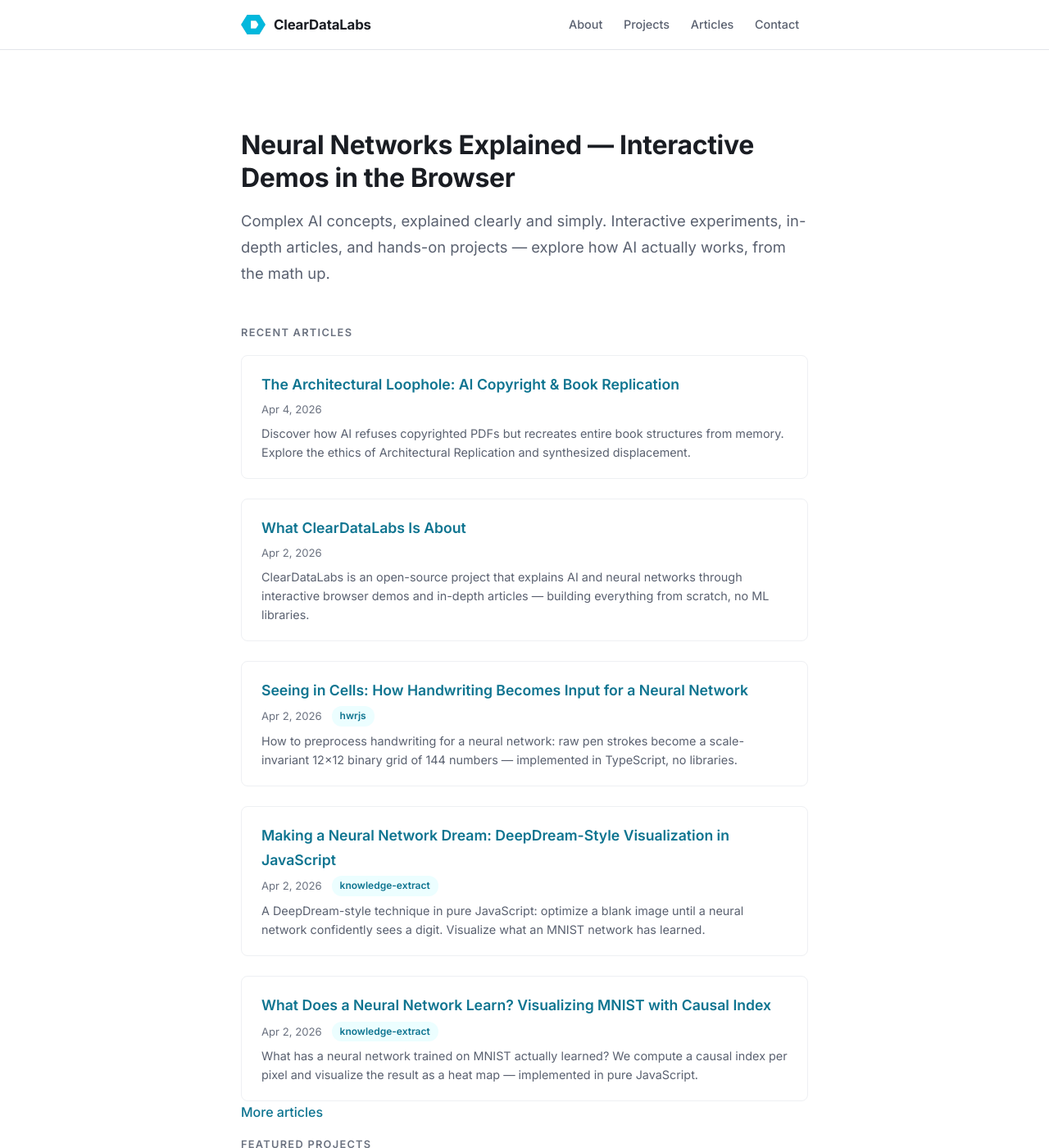
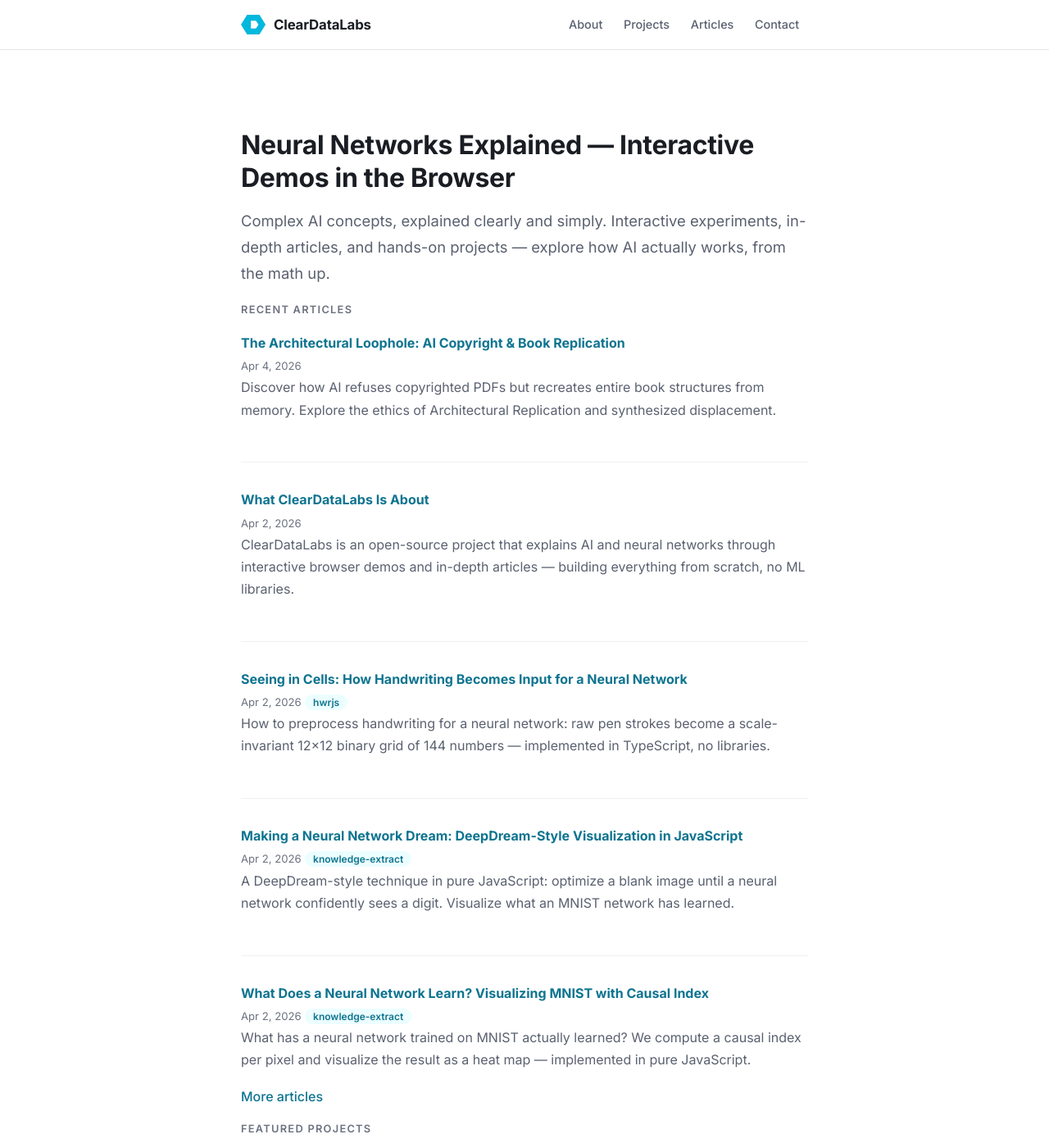
Before and after one commit to cleardatalabs/cleardatalabs.github.io, a Jekyll site: the page built from index.md, in a window 1280 px wide and 1400 px high. Shown: the whole window at 82% size. Built offline with Jekyll 4.4.1, drawn with Linux system fonts in a browser that asks for light colours.

Commit message:
css refactor and simplify

```diff
--- a/_includes/header.html
+++ b/_includes/header.html
@@ -5,10 +5,10 @@
       ClearDataLabs
     </a>
     <nav class="site-nav">
-      <a href="{{ '/about/' | relative_url }}"{% if page.url == '/about/' %} class="active"{% endif %}>About</a>
-      <a href="{{ '/projects/' | relative_url }}"{% if page.url == '/projects/' %} class="active"{% endif %}>Projects</a>
-      <a href="{{ '/articles/' | relative_url }}"{% if page.url contains '/articles' %} class="active"{% endif %}>Articles</a>
-      <a href="{{ '/contact/' | relative_url }}"{% if page.url == '/contact/' %} class="active"{% endif %}>Contact</a>
+      <a class="nav-link{% if page.url == '/about/' %} active{% endif %}" href="{{ '/about/' | relative_url }}">About</a>
+      <a class="nav-link{% if page.url == '/projects/' %} active{% endif %}" href="{{ '/projects/' | relative_url }}">Projects</a>
+      <a class="nav-link{% if page.url contains '/articles' %} active{% endif %}" href="{{ '/articles/' | relative_url }}">Articles</a>
+      <a class="nav-link{% if page.url == '/contact/' %} active{% endif %}" href="{{ '/contact/' | relative_url }}">Contact</a>
     </nav>
   </div>
 </header>
--- a/assets/css/main.css
+++ b/assets/css/main.css
@@ -133,7 +133,6 @@
 /* === Site Header === */
 .site-header {
   border-bottom: 1px solid var(--color-border);
-  background: var(--color-bg);
   position: sticky;
   top: 0;
   z-index: 100;
@@ -179,25 +178,20 @@
   gap: 0.25rem;
 }
 
-.site-nav a {
+.nav-link {
   padding: 0.35em 0.75em;
   color: var(--color-text-secondary);
   font-weight: 500;
   font-size: 0.9em;
   border-radius: var(--radius-sm);
   transition: color var(--transition), background var(--transition);
-  margin-left: 0;
 }
 
-.site-nav a:hover {
+.nav-link:hover,
+.nav-link.active {
   color: var(--color-accent);
   background: var(--color-accent-subtle);
   text-decoration: none;
-}
-
-.site-nav a.active {
-  color: var(--color-accent);
-  background: var(--color-accent-subtle);
 }
 
 /* === Site Footer === */
@@ -217,90 +211,22 @@
   color: var(--color-text-muted);
 }
 
+.site-footer-inner a {
+  color: var(--color-text-muted);
+  font-weight: 500;
+}
+
+.site-footer-inner a:hover {
+  color: var(--color-accent);
+}
+
 .footer-links {
   display: flex;
-  gap: 0.5em;
+  gap: 1em;
 }
 
-.footer-links a {
-  color: var(--color-text-muted);
-  font-weight: 500;
-  padding: 0.25em 0.5em;
-  border-radius: var(--radius-sm);
-  transition: color var(--transition), background var(--transition);
-}
-
-.footer-links a:hover {
-  color: var(--color-accent);
-  background: var(--color-accent-subtle);
-  text-decoration: none;
-}
-
-/* === Home Page === */
-.home-intro {
-  margin-bottom: 3em;
-}
-
-.home-intro p {
-  font-size: 1.15em;
-  color: var(--color-text-secondary);
-  line-height: 1.75;
-}
-
-.featured-projects {
-  margin-bottom: 3.5em;
-}
-
-.featured-projects h2 {
-  font-size: 0.8em;
-  text-transform: uppercase;
-  letter-spacing: 0.1em;
-  color: var(--color-text-muted);
-  margin-top: 0;
-  margin-bottom: 1.75em;
-  font-weight: 600;
-}
-
-.project-item {
-  margin-bottom: 2.5em;
-  padding-bottom: 2.5em;
-  border-bottom: 1px solid var(--color-border-light);
-}
-
-.project-item:last-child {
-  border-bottom: none;
-}
-
-.project-item h3 {
-  margin-top: 0.85em;
-  margin-bottom: 0.3em;
-}
-
-.project-item p {
-  color: var(--color-text-secondary);
-}
-
-.project-item img {
-  border-radius: var(--radius);
-  border: 1px solid var(--color-border);
-  box-shadow: var(--shadow-sm);
-  transition: box-shadow var(--transition);
-}
-
-.project-item a:hover img {
-  box-shadow: var(--shadow-md);
-}
-
-.project-links {
-  margin-top: 0.6em;
-  font-size: 0.9em;
-}
-
-.project-links a {
-  margin-right: 1em;
-}
-
-.recent-articles h2 {
+/* === Reusable: Section Title === */
+.section-title {
   font-size: 0.8em;
   text-transform: uppercase;
   letter-spacing: 0.1em;
@@ -310,52 +236,8 @@
   font-weight: 600;
 }
 
-/* === Post List (home + articles page) === */
-.post-list {
-  list-style: none;
-  padding: 0;
-  margin: 0;
-}
-
-.post-item {
-  margin-bottom: 1.5em;
-  padding: 1.25em 1.5em;
-  border: 1px solid var(--color-border-light);
-  border-radius: var(--radius);
-  background: var(--color-bg);
-  transition: border-color var(--transition), box-shadow var(--transition);
-}
-
-.post-item:hover {
-  border-color: var(--color-border);
-  box-shadow: var(--shadow-sm);
-}
-
-.post-item:last-child {
-  margin-bottom: 0;
-}
-
-.post-item-title {
-  font-size: 1.1em;
-  font-weight: 600;
-  display: block;
-  margin-bottom: 0.25em;
-}
-
-.post-item-meta {
-  display: flex;
-  align-items: center;
-  gap: 0.75em;
-  margin-bottom: 0.4em;
-}
-
-.post-item-date {
-  font-size: 0.82em;
-  color: var(--color-text-muted);
-  font-weight: 400;
-}
-
-.post-item-series {
+/* === Reusable: Badge === */
+.badge {
   font-size: 0.75em;
   background: var(--color-accent-subtle);
   color: var(--color-accent);
@@ -364,11 +246,90 @@
   font-weight: 600;
 }
 
-.post-item-desc {
+/* === Reusable: Date === */
+.date {
+  font-size: 0.85em;
+  color: var(--color-text-muted);
+  font-weight: 400;
+}
+
+/* === Reusable: Lead text === */
+.lead {
+  font-size: 1.15em;
+  color: var(--color-text-secondary);
+  line-height: 1.75;
+}
+
+/* === Reusable: Button link === */
+.btn {
+  display: inline-block;
   font-size: 0.9em;
+  padding: 0.4em 1em;
+  background: var(--color-accent);
+  color: #fff;
+  border-radius: var(--radius-sm);
+  font-weight: 600;
+  transition: background var(--transition);
+}
+
+.btn:hover {
+  background: var(--color-accent-hover);
+  color: #fff;
+  text-decoration: none;
+}
+
+/* === Item list (posts + projects) === */
+.item-list {
+  list-style: none;
+  padding: 0;
+  margin: 0;
+}
+
+.item {
+  margin-bottom: 2em;
+  padding-bottom: 2em;
+  border-bottom: 1px solid var(--color-border-light);
+}
+
+.item:last-child {
+  border-bottom: none;
+  margin-bottom: 0;
+  padding-bottom: 0;
+}
+
+.item h2,
+.item h3 {
+  margin-top: 0;
+  margin-bottom: 0.3em;
+}
+
+.item p {
   color: var(--color-text-secondary);
-  margin: 0;
-  line-height: 1.6;
+}
+
+.item .date {
+  font-size: 0.82em;
+}
+
+.item img {
+  border-radius: var(--radius);
+  border: 1px solid var(--color-border);
+  box-shadow: var(--shadow-sm);
+  transition: box-shadow var(--transition);
+  margin-bottom: 0.5em;
+}
+
+.item a:hover img {
+  box-shadow: var(--shadow-md);
+}
+
+.item-links {
+  margin-top: 0.6em;
+  font-size: 0.9em;
+}
+
+.item-links a {
+  margin-right: 1em;
 }
 
 /* === Post Layout === */
@@ -378,45 +339,17 @@
   border-bottom: 1px solid var(--color-border-light);
 }
 
-.post-title {
+.post-header h1 {
   margin-top: 0;
   margin-bottom: 0.4em;
-  font-size: 2em;
 }
 
-.post-date {
-  font-size: 0.85em;
-  color: var(--color-text-muted);
-  font-weight: 400;
+.post-header .badge {
+  margin-left: 0.75em;
 }
 
-.post-series {
-  display: inline-block;
-  margin-left: 0.75em;
-  font-size: 0.78em;
-  background: var(--color-accent-subtle);
-  color: var(--color-accent);
-  padding: 3px 12px;
-  border-radius: 12px;
-  font-weight: 600;
-}
-
-.post-demo-link {
-  display: inline-block;
+.post-header .btn {
   margin-top: 0.85em;
-  font-size: 0.9em;
-  padding: 0.4em 1em;
-  background: var(--color-accent);
-  color: #fff;
-  border-radius: var(--radius-sm);
-  font-weight: 600;
-  transition: background var(--transition);
-}
-
-.post-demo-link:hover {
-  background: var(--color-accent-hover);
-  color: #fff;
-  text-decoration: none;
 }
 
 .post-content {
@@ -435,24 +368,12 @@
   font-size: 0.9em;
 }
 
-.post-nav {
-  display: flex;
-  justify-content: space-between;
-  margin-top: 0.75em;
-  font-size: 0.9em;
-}
-
 /* === Page Layout === */
 .page-title {
   margin-top: 0;
   margin-bottom: 1.25em;
   padding-bottom: 0.6em;
   border-bottom: 1px solid var(--color-border-light);
-}
-
-/* === Projects Page === */
-.projects-list .project-item h2 {
-  margin-top: 0;
 }
 
 /* === 404 === */
@@ -488,7 +409,7 @@
     gap: 0.125rem;
   }
 
-  .site-nav a {
+  .nav-link {
     padding: 0.3em 0.6em;
   }
 
@@ -506,15 +427,11 @@
     padding: 1.75em 1.25rem 3em;
   }
 
-  .home-intro p {
+  .lead {
     font-size: 1.05em;
   }
 
-  .post-item {
-    padding: 1em 1.15em;
-  }
-
-  .post-title {
+  .post-header h1 {
     font-size: 1.6em;
   }
 }
--- a/index.md
+++ b/index.md
@@ -5,53 +5,47 @@
 image: /assets/img/ai.gif
 ---
 <h1>Neural Networks Explained — Interactive Demos in the Browser</h1>
-<div class="home-intro">
-  <p>Complex AI concepts, explained clearly and simply. Interactive experiments, in-depth articles, and hands-on projects — explore how AI actually works, from the math up.</p>
+<p class="lead">Complex AI concepts, explained clearly and simply. Interactive experiments, in-depth articles, and hands-on projects — explore how AI actually works, from the math up.</p>
+
+<h2 class="section-title">Recent Articles</h2>
+<ul class="item-list">
+  {% for post in site.posts limit:5 %}
+  <li class="item">
+    <a href="{{ post.url | relative_url }}"><strong>{{ post.title }}</strong></a>
+    <div>
+      <time class="date" datetime="{{ post.date | date_to_xmlschema }}">{{ post.date | date: "%b %-d, %Y" }}</time>
+      {% if post.series %}<span class="badge">{{ post.series }}</span>{% endif %}
+    </div>
+    {% if post.description %}<p>{{ post.description }}</p>{% endif %}
+  </li>
+  {% endfor %}
+</ul>
+<p><a href="/articles/">More articles</a></p>
+
+<h2 class="section-title">Featured Projects</h2>
+
+<div class="item">
+  <a href="https://cleardatalabs.github.io/hwrjs/">
+    <img src="{{ '/assets/img/ai.gif' | relative_url }}" width="640" height="480" alt="Handwriting recognition demo">
+  </a>
+  <h3>Handwriting Recognition in the Browser</h3>
+  <p>A neural network that reads your handwriting — trained and running entirely in JavaScript, no server, no ML library. Draw a letter and watch it classify in real time.</p>
+  <div class="item-links">
+    <a href="https://cleardatalabs.github.io/hwrjs/">Live Demo</a>
+    <a href="https://github.com/cleardatalabs/hwrjs">Source on GitHub</a>
+    <a href="/articles/hwrjs-handwriting-recognition-in-the-browser/">Read the article</a>
+  </div>
 </div>
 
-<div class="recent-articles">
-  <h2>Recent Articles</h2>
-  <ul class="post-list">
-    {% for post in site.posts limit:5 %}
-    <li class="post-item">
-      <a class="post-item-title" href="{{ post.url | relative_url }}">{{ post.title }}</a>
-      <div class="post-item-meta">
-        <time class="post-item-date" datetime="{{ post.date | date_to_xmlschema }}">{{ post.date | date: "%b %-d, %Y" }}</time>
-        {% if post.series %}<span class="post-item-series">{{ post.series }}</span>{% endif %}
-      </div>
-      {% if post.description %}<p class="post-item-desc">{{ post.description }}</p>{% endif %}
-    </li>
-    {% endfor %}
-  </ul>
-  <p><a href="/articles/">More articles</a></p>
-</div>
-
-<div class="featured-projects">
-  <h2>Featured Projects</h2>
-
-  <div class="project-item">
-    <a href="https://cleardatalabs.github.io/hwrjs/">
-      <img src="{{ '/assets/img/ai.gif' | relative_url }}" width="640" height="480" alt="Handwriting recognition demo">
-    </a>
-    <h3>Handwriting Recognition in the Browser</h3>
-    <p>A neural network that reads your handwriting — trained and running entirely in JavaScript, no server, no ML library. Draw a letter and watch it classify in real time.</p>
-    <div class="project-links">
-      [<a href="https://cleardatalabs.github.io/hwrjs/">Live Demo</a>]&nbsp;
-      [<a href="https://github.com/cleardatalabs/hwrjs">Source on GitHub</a>]&nbsp;
-      [<a href="/articles/hwrjs-handwriting-recognition-in-the-browser/">Read the article</a>]
-    </div>
-  </div>
-
-  <div class="project-item">
-    <a href="https://cleardatalabs.github.io/knowledge-extract-ffnn-mnist/">
-      <img src="{{ '/assets/img/mnist3.jpg' | relative_url }}" width="640" height="427" alt="Neural network knowledge visualization">
-    </a>
-    <h3>Knowledge Extraction from a Neural Network</h3>
-    <p>What does a network trained on MNIST actually learn? Two methods to find out: causal index heat maps and iterative input optimization — both running in pure JavaScript.</p>
-    <div class="project-links">
-      [<a href="https://cleardatalabs.github.io/knowledge-extract-ffnn-mnist/">Live Demo</a>]&nbsp;
-      [<a href="https://github.com/cleardatalabs/knowledge-extract-ffnn-mnist">Source on GitHub</a>]&nbsp;
-      [<a href="/articles/knowledge-extract-chapter-1/">Read Chapter 1</a>]
-    </div>
+<div class="item">
+  <a href="https://cleardatalabs.github.io/knowledge-extract-ffnn-mnist/">
+    <img src="{{ '/assets/img/mnist3.jpg' | relative_url }}" width="640" height="427" alt="Neural network knowledge visualization">
+  </a>
+  <h3>Knowledge Extraction from a Neural Network</h3>
+  <p>What does a network trained on MNIST actually learn? Two methods to find out: causal index heat maps and iterative input optimization — both running in pure JavaScript.</p>
+  <div class="item-links">
+    <a href="https://cleardatalabs.github.io/knowledge-extract-ffnn-mnist/">Live Demo</a>
+    <a href="https://github.com/cleardatalabs/knowledge-extract-ffnn-mnist">Source on GitHub</a>
+    <a href="/articles/knowledge-extract-chapter-1/">Read Chapter 1</a>
   </div>
 </div>
```
Also changed, not shown: _layouts/post.html (+4 -4 lines), articles.md (+7 -7 lines), projects.md (+7 -11 lines).
